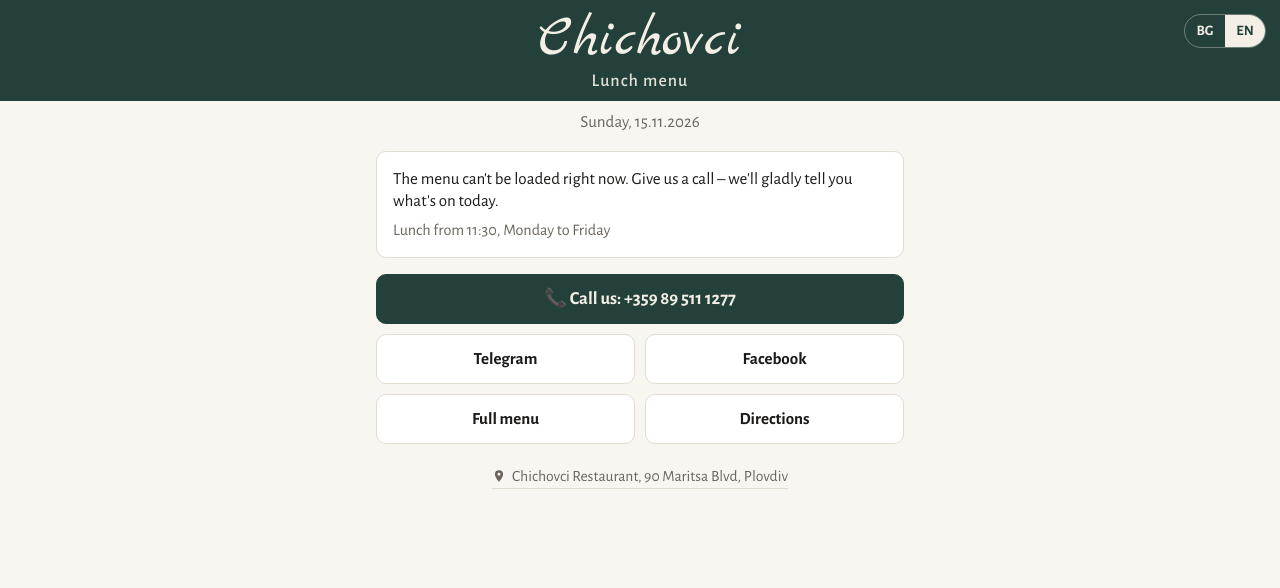
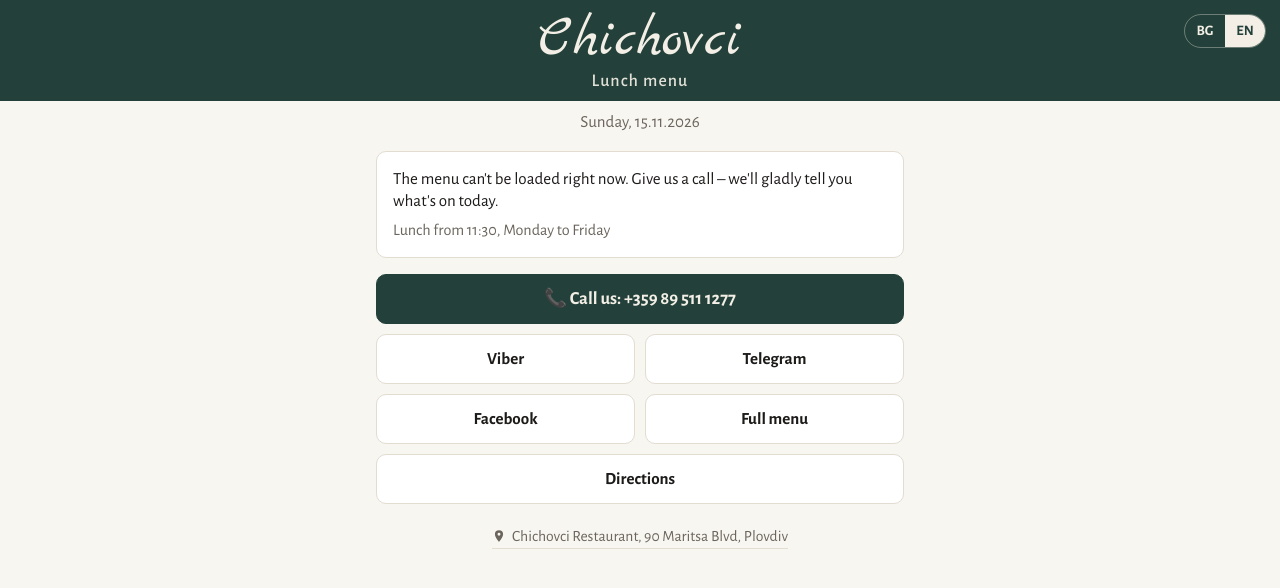
Before and after one commit to chichovci/lunch, a plain HTML site: page index.html in a window 1280 px wide. Drawn offline with nearby package versions, Linux system fonts and the light colour scheme; no server answers.

Commit message:
Lunch page: Viber button

```diff
--- a/index.html
+++ b/index.html
@@ -77,6 +77,7 @@
     text-decoration:none;font-weight:700;text-align:center}
   .btn.primary{grid-column:1/-1;background:var(--pine);border-color:var(--pine);color:var(--pine-ink);font-size:1.08rem}
   .btn[hidden]{display:none}
+  .btn.wide{grid-column:1/-1}
   footer{color:var(--muted);font-size:.85rem;margin-top:22px;text-align:center}
   .skeleton{color:var(--muted);padding:18px 0;text-align:center}
 </style>
@@ -98,11 +99,11 @@
 
   <nav class="btns" aria-label="Contacts">
     <a class="btn primary" id="b-call" href="tel:+359895111277"></a>
-    <a class="btn" id="b-viber" hidden></a>
+    <a class="btn" id="b-viber" hidden target="_blank" rel="noopener"></a>
     <a class="btn" id="b-tg" href="https://t.me/restaurant_chichovci" target="_blank" rel="noopener"></a>
     <a class="btn" id="b-fb" hidden target="_blank" rel="noopener"></a>
     <a class="btn" id="b-menu" href="https://chichovci.github.io/chichovtsi-menu/index-view.html"></a>
-    <a class="btn" id="b-map" target="_blank" rel="noopener" href="https://www.google.com/maps/search/?api=1&amp;query=%D0%A0%D0%B5%D1%81%D1%82%D0%BE%D1%80%D0%B0%D0%BD%D1%82%20%D0%A7%D0%B8%D1%87%D0%BE%D0%B2%D1%86%D0%B8%20%D0%9F%D0%BB%D0%BE%D0%B2%D0%B4%D0%B8%D0%B2&amp;query_place_id=ChIJj45PDpbRrBQRhvUfZPUjuBg"></a>
+    <a class="btn wide" id="b-map" target="_blank" rel="noopener" href="https://www.google.com/maps/search/?api=1&amp;query=%D0%A0%D0%B5%D1%81%D1%82%D0%BE%D1%80%D0%B0%D0%BD%D1%82%20%D0%A7%D0%B8%D1%87%D0%BE%D0%B2%D1%86%D0%B8%20%D0%9F%D0%BB%D0%BE%D0%B2%D0%B4%D0%B8%D0%B2&amp;query_place_id=ChIJj45PDpbRrBQRhvUfZPUjuBg"></a>
   </nav>
 
   <footer><a class="addr" id="addr" href="https://www.google.com/maps/search/?api=1&amp;query=%D0%A0%D0%B5%D1%81%D1%82%D0%BE%D1%80%D0%B0%D0%BD%D1%82%20%D0%A7%D0%B8%D1%87%D0%BE%D0%B2%D1%86%D0%B8%20%D0%9F%D0%BB%D0%BE%D0%B2%D0%B4%D0%B8%D0%B2&amp;query_place_id=ChIJj45PDpbRrBQRhvUfZPUjuBg" target="_blank" rel="noopener">
@@ -118,7 +119,7 @@
   const DAY_SHEET = "Обяд_страница";
   const DICT_SHEET = "Речник";
   const LINKS = {
-    viber: "",     // връзка за присъединяване към Viber общността – очаква се от Тома
+    viber: "https://invite.viber.com/?g2=AQAkNd4n5ncc91PKqv%2FMk%2Fn5ISLrl172S7%2FOX6XSdJ%2BeArfttzKNAlbu5OxP%2BwfD",     // Viber общност „Меню“
     facebook: "https://www.facebook.com/Chichovci"   // Facebook страницата
   };
   const CATS = [
```
